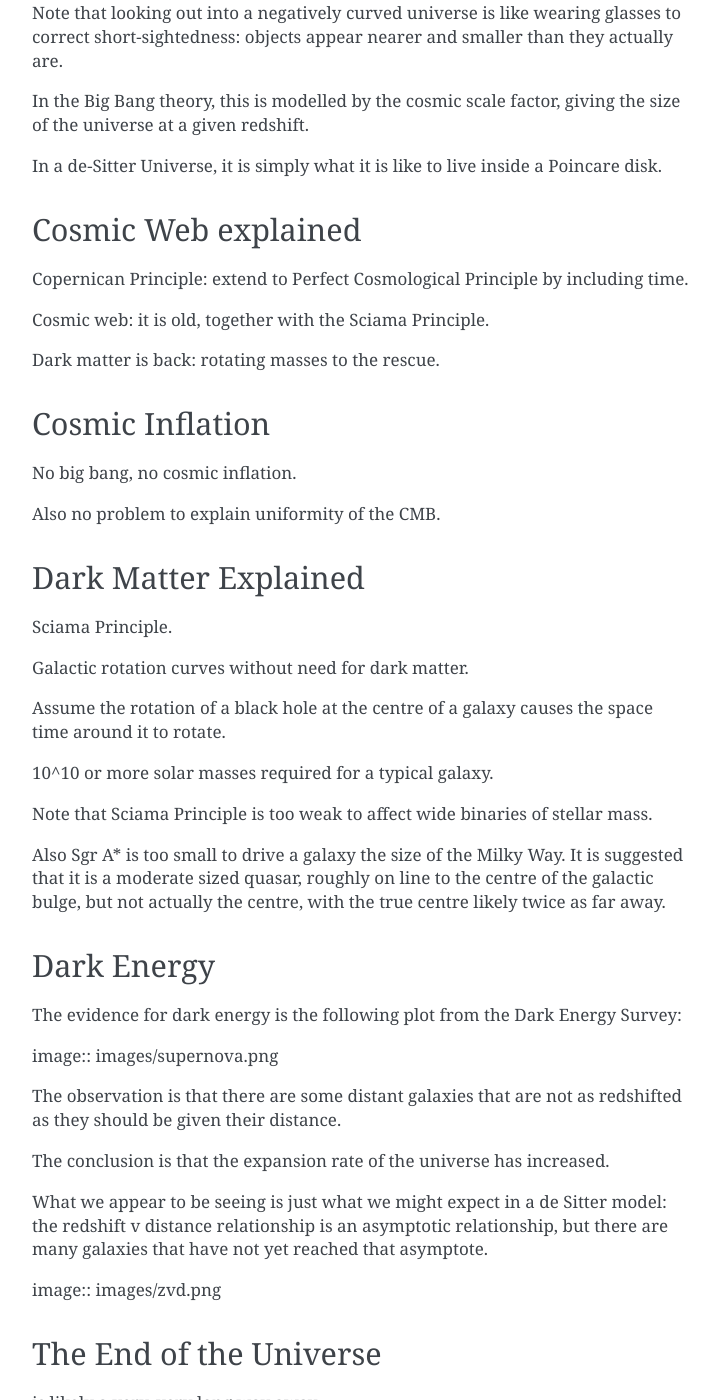
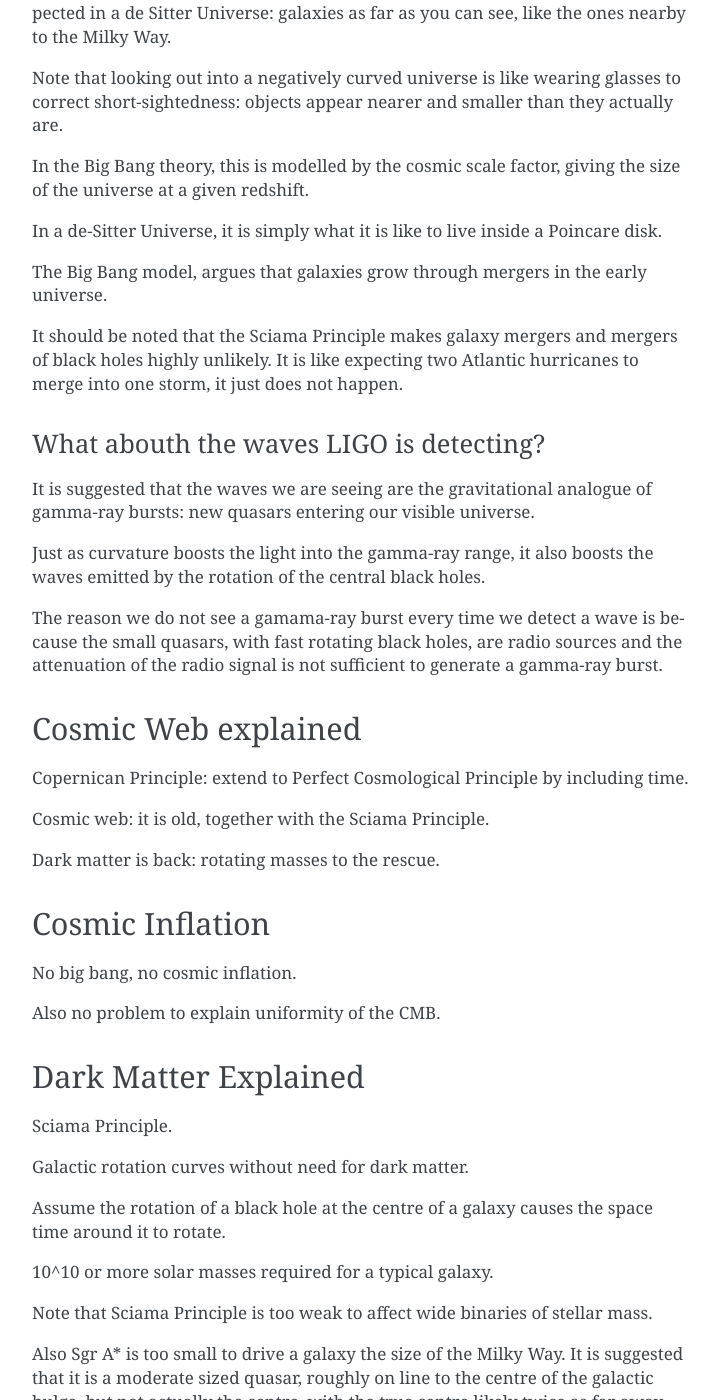
Before and after one commit to swfiua/gotu, a Sphinx documentation site: the page built from docs/101.rst, in a window 1280 px wide and 1400 px high, scrolled down 3626 px. Shown: the whole window, without its empty margins (388-1107 px from the left). Built offline with Sphinx 7.4.7, drawn with Linux system fonts in a browser that asks for light colours; formulas are drawn with MathJax 3; some of the changed text lies outside the part shown.

Commit message:
more cosmology 101

```diff
--- a/docs/101.rst
+++ b/docs/101.rst
@@ -17,6 +17,10 @@
    and Science Communication, on an incredible journey through the
    cosmos in our new series, Cosmology 101.
 
+You can find the series here:
+
+https://youtu.be/gB6GPdkyBx8?si=98fG1RmT1Dsg8zwQ
+
 
 This presents an excellent opportunity to outline how the ideas in
 Professor Colin Rourke's, The Geometry of the Universe, contrast to
@@ -30,6 +34,7 @@
 ==========================
 
 ::
+
    ... it is easy to feel that stars and galaxies and the cosmos itself
    are eternal and un-changing, just fixtures of nature that have
    always been and always will be ...
@@ -72,7 +77,10 @@
 As noted by Robert MacKay, "We see every galaxy redshifted for all but
 a small finite part of the infinite time we see it".
 
-In short, red-shift is an extreme example of an observer selection bias.
+In short, red-shift is an extreme example of an observer selection
+bias.
+
+
 
 How do we know it is expanding?
 -------------------------------
@@ -191,6 +199,28 @@
 In a de-Sitter Universe, it is simply what it is like to live inside a
 Poincare disk.
 
+The Big Bang model, argues that galaxies grow through mergers in the
+early universe.
+
+It should be noted that the Sciama Principle makes galaxy mergers and
+mergers of black holes highly unlikely.  It is like expecting two
+Atlantic hurricanes to merge into one storm, it just does not happen.
+
+What abouth the waves LIGO is detecting?
+----------------------------------------
+
+It is suggested that the waves we are seeing are the gravitational
+analogue of gamma-ray bursts: new quasars entering our visible
+universe.
+
+Just as curvature boosts the light into the gamma-ray range, it also
+boosts the waves emitted by the rotation of the central black holes.
+
+The reason we do not see a gamama-ray burst every time we detect a
+wave is because the small quasars, with fast rotating black holes, are
+radio sources and the attenuation of the radio signal is not
+sufficient to generate a gamma-ray burst.
+
 Cosmic Web explained
 ====================
 
@@ -235,7 +265,7 @@
 The evidence for dark energy is the following plot from the Dark
 Energy Survey:
 
-image:: images/supernova.png
+.. image:: images/supernova.png
 
 The observation is that there are some distant galaxies that are not
 as redshifted as they should be given their distance.
@@ -248,7 +278,7 @@
 relationship, but there are many galaxies that have not yet reached
 that asymptote.
 
-image:: images/zvd.png
+.. image:: images/zvr.png
 
 The End of the Universe
 =======================
--- a/docs/index.rst
+++ b/docs/index.rst
@@ -97,6 +97,8 @@
 
    talks
 
+   101
+
 Interactive Examples thanks to pyscript
 =======================================
 
```
Also changed, not shown: docs/news.rst (+12 -0 lines).
